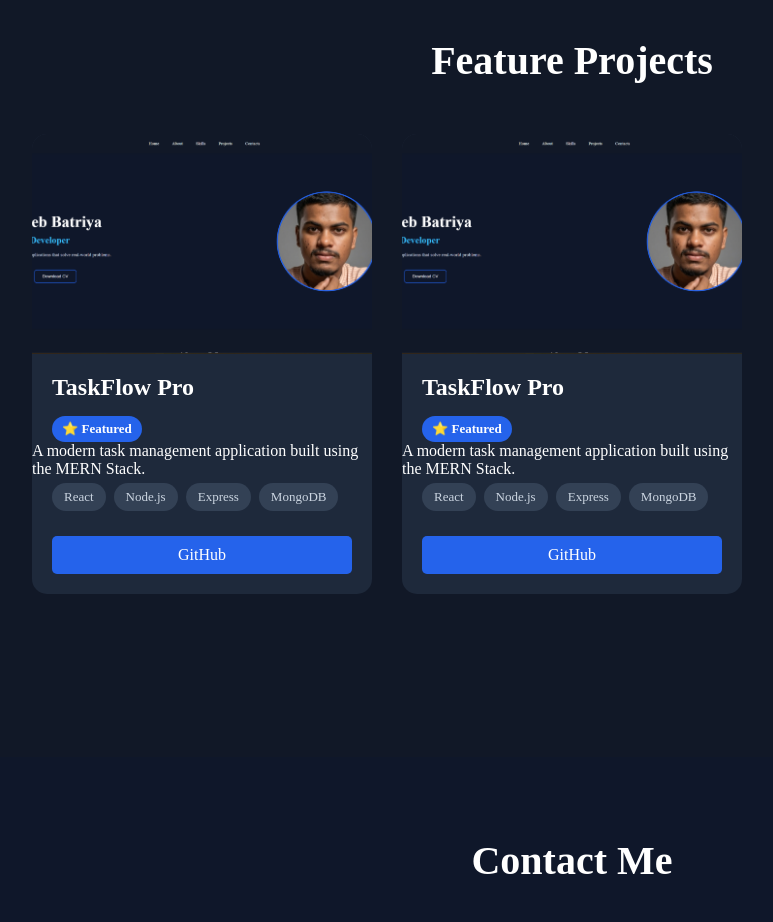
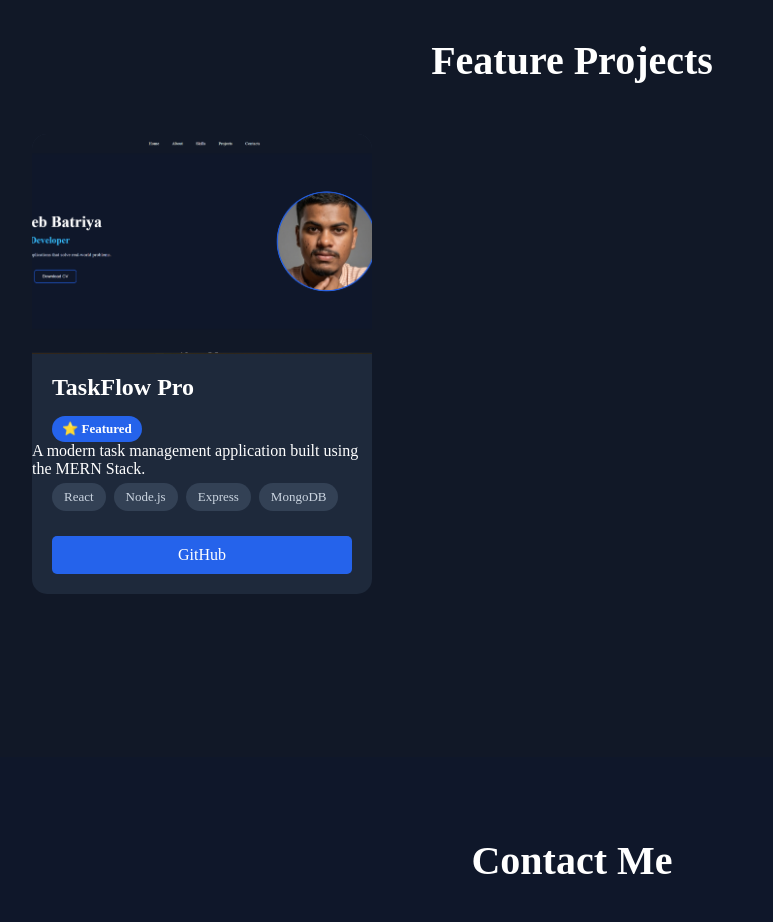
Before and after one commit to Sanjeeb2005/developer-portfolio, a React app: page / in a window 1280 px wide. Shown: the part 2440-3362 px from the top of the page, without its empty margins (68-841 px from the left). Built offline with nearby package versions, Linux system fonts and the light colour scheme; no server answers; the HTML template or start-up script is replaced by a standard one.

Commit message:
project.js configured

```diff
--- a/src/data/projects.js
+++ b/src/data/projects.js
@@ -11,18 +11,7 @@ const projects = [
     github: "https://github.com/Sanjeeb2005/TaskFlow-Pro",
     live: "",
     featured: true
-    },
-    {
-         id: 1,
-    title: "TaskFlow Pro",
-    description: "A modern task management application built using the MERN Stack.",
-    image: portfolio,
-    technologies: ["React", "Node.js", "Express", "MongoDB"],
-    github: "https://github.com/Sanjeeb2005/TaskFlow-Pro",
-    live: "",
-    featured: true
     }
-
 
 ];
 
```
